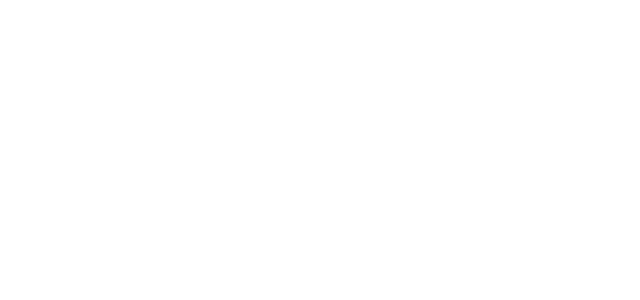
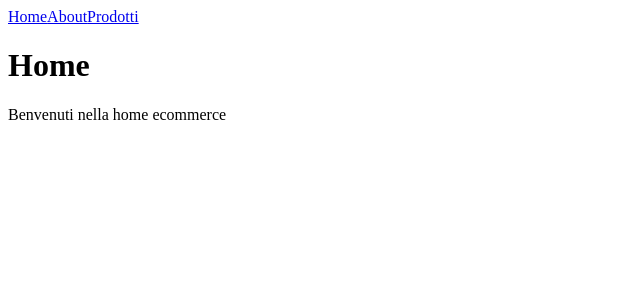
Before and after one commit to alexanderpulido2098-gif/E-commerce-route, a React (Vite) app: page / in a window 1280 px wide. Shown: the top 300 px of the page, without its empty margins (0-640 px from the left). Built offline with nearby package versions, Linux system fonts and the light colour scheme.

Commit message:
Created components Navbar for thats pages(Home,About,Prodotti) and  Export and Import in App with Routes.

```diff
--- a/src/App.jsx
+++ b/src/App.jsx
@@ -1,11 +1,30 @@
+
+import { BrowserRouter, Routes, Route } from "react-router";
+
+import HomePage from "./pages/HomePage";
+import AboutPage from "./pages/Aboutpage";
+import ProdottiPage from "./pages/Prodottipage";
+
 
 
 function App() {
 
 
-  return (<>
+  return (
+    <BrowserRouter>
+      <Routes>
+        <Route path="/" Component={HomePage} />
+        <Route path="/About" Component={AboutPage} />
+        <Route path="/Prodotti" Component={ProdottiPage} />
 
-  </>)
+
+      </Routes>
+    </BrowserRouter>
+
+
+  )
+
+
 }
 
 export default App
--- /dev/null
+++ b/src/pages/Aboutpage.jsx
@@ -0,0 +1,12 @@
+import NavbarEco from "../routes/navbar";
+
+function AboutPage() {
+    return (
+        <div>
+            <NavbarEco />
+            <h1>About</h1>
+            <p>Chi siamo ecc...</p>
+        </div>
+    )
+
+} export default AboutPage
--- /dev/null
+++ b/src/pages/Homepage.jsx
@@ -0,0 +1,12 @@
+import NavbarEco from "../routes/navbar";
+
+function HomePage() {
+    return (
+        <div>
+            <NavbarEco />
+            <h1>Home</h1>
+            <p>Benvenuti nella home ecommerce</p>
+        </div>
+    )
+
+} export default HomePage
--- /dev/null
+++ b/src/pages/Prodottipage.jsx
@@ -0,0 +1,12 @@
+import NavbarEco from "../routes/navbar";
+
+function ProdottiPage() {
+    return (
+        <div>
+            <NavbarEco />
+            <h1>Prodotti</h1>
+            <p>I Nostri prodotti</p>
+        </div>
+    )
+
+} export default ProdottiPage
--- a/src/routes/navbar.jsx
+++ b/src/routes/navbar.jsx
@@ -1,6 +1,6 @@
 import { NavLink } from "react-router";
 
-function Navbar() {
+function NavbarEco() {
 
 
     return (
@@ -10,4 +10,4 @@ function Navbar() {
             <NavLink to="/Prodotti">Prodotti</NavLink>
         </header>
     );
-}
+} export default NavbarEco
```
